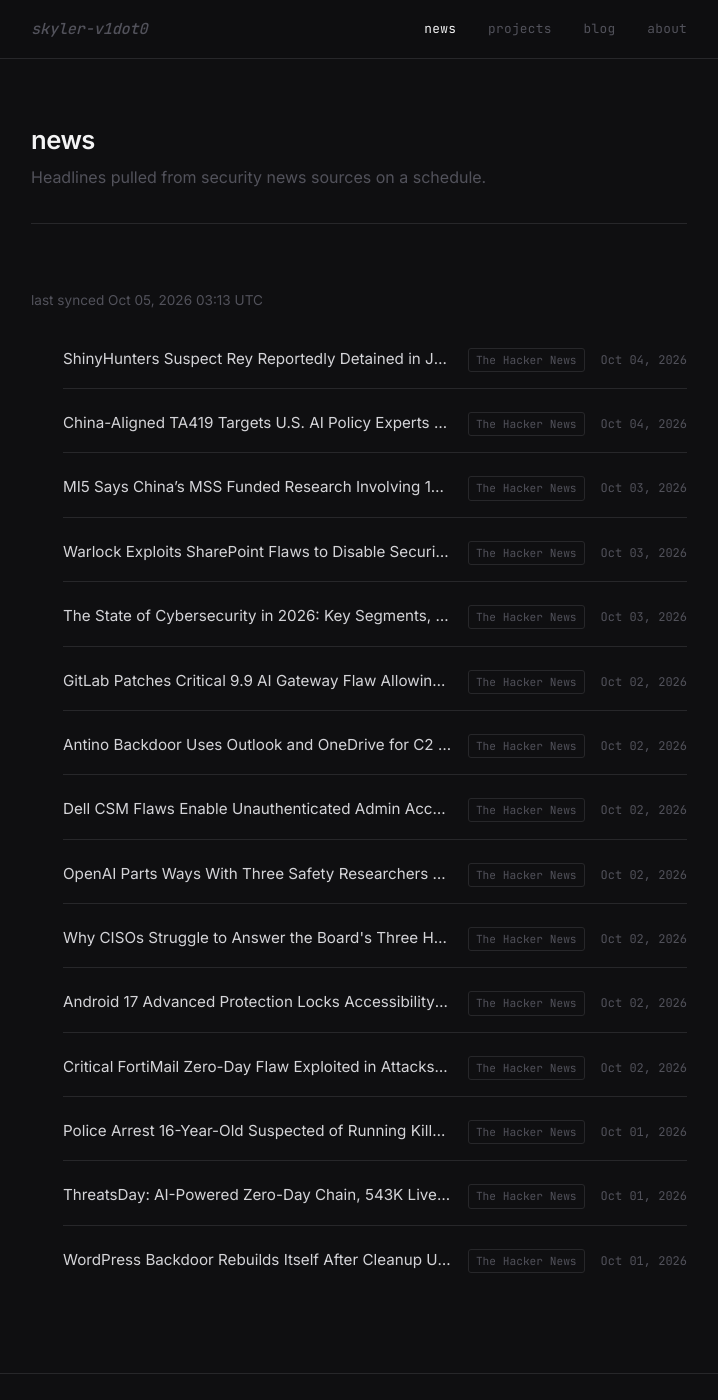
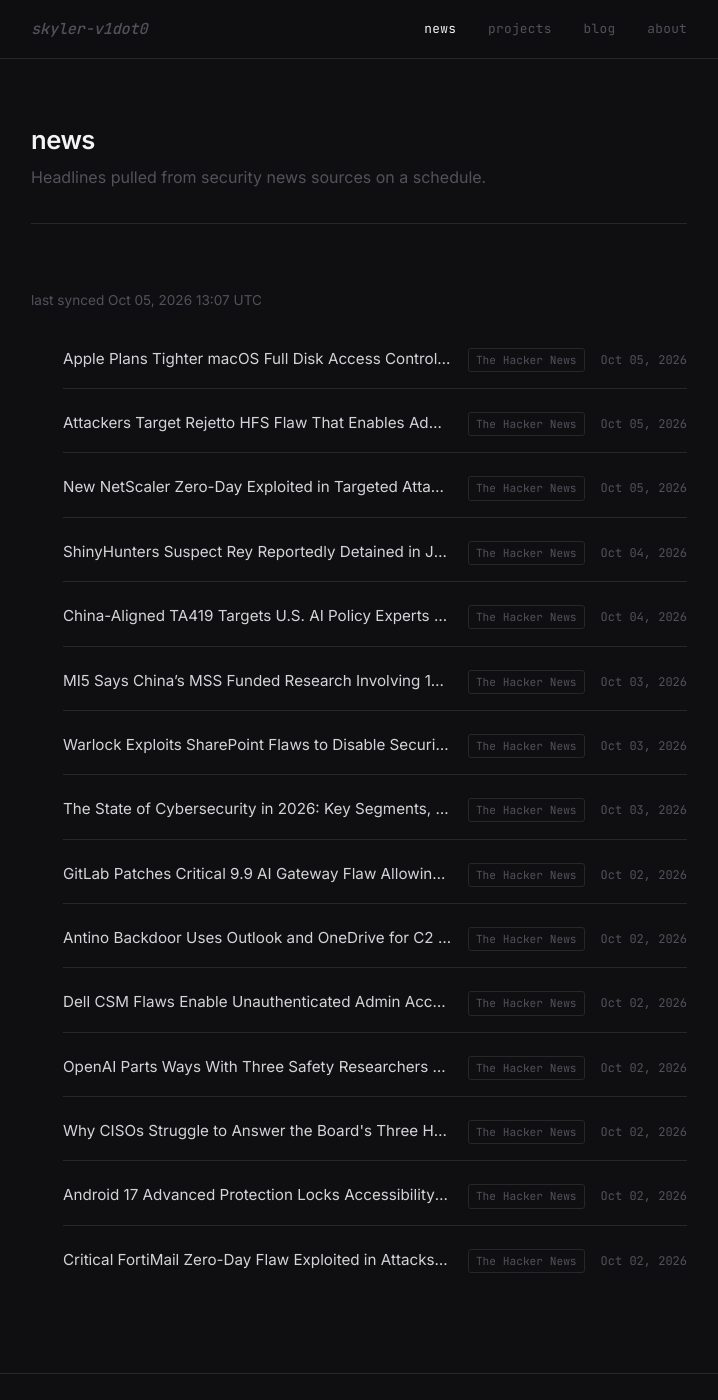
Before and after one commit to skyler-v1dot0/personal-site, a Jekyll site: the page built from news.html, in a window 1280 px wide and 1400 px high. Shown: the whole window, without its empty margins (281-999 px from the left). Built offline with Jekyll 4.4.1, drawn with Linux system fonts in a browser that asks for light colours.

Commit message:
chore: sync news feed [skip ci]

```diff
--- a/_data/news.yml
+++ b/_data/news.yml
@@ -1,6 +1,20 @@
 ---
-updated_at: '2026-10-05T03:13:50Z'
+updated_at: '2026-10-05T13:07:41Z'
 items:
+- title: Apple Plans Tighter macOS Full Disk Access Controls Over AI Agent Data Access
+  url: https://thehackernews.com/2026/10/apple-plans-tighter-macos-full-disk.html
+  source: The Hacker News
+  published: '2026-10-05T10:38:50Z'
+- title: Attackers Target Rejetto HFS Flaw That Enables Admin Session Forgery and
+    RCE
+  url: https://thehackernews.com/2026/10/attackers-target-rejetto-hfs-flaw-that.html
+  source: The Hacker News
+  published: '2026-10-05T08:09:23Z'
+- title: New NetScaler Zero-Day Exploited in Targeted Attacks Can Knock SAML Deployments
+    Offline
+  url: https://thehackernews.com/2026/10/new-netscaler-zero-day-exploited-in.html
+  source: The Hacker News
+  published: '2026-10-05T06:40:19Z'
 - title: ShinyHunters Suspect Rey Reportedly Detained in Jordan, Helping FBI Identify
     Group Members
   url: https://thehackernews.com/2026/10/shinyhunters-suspect-rey-reportedly.html
@@ -57,18 +71,3 @@ items:
   url: https://thehackernews.com/2026/10/critical-fortimail-zero-day-flaw.html
   source: The Hacker News
   published: '2026-10-02T05:49:50Z'
-- title: Police Arrest 16-Year-Old Suspected of Running KillSec, Seize Ransomware
-    Leak Site and Servers
-  url: https://thehackernews.com/2026/10/police-arrest-16-year-old-suspected-of.html
-  source: The Hacker News
-  published: '2026-10-01T16:55:57Z'
-- title: 'ThreatsDay: AI-Powered Zero-Day Chain, 543K Live Secrets, Model Inspection
-    RCE and 13 More Stories'
-  url: https://thehackernews.com/2026/10/threatsday-ai-powered-zero-day-chain.html
-  source: The Hacker News
-  published: '2026-10-01T16:45:38Z'
-- title: WordPress Backdoor Rebuilds Itself After Cleanup Using Files, Database, and
-    Shared Memory
-  url: https://thehackernews.com/2026/10/wordpress-backdoor-rebuilds-itself.html
-  source: The Hacker News
-  published: '2026-10-01T14:37:35Z'
```
